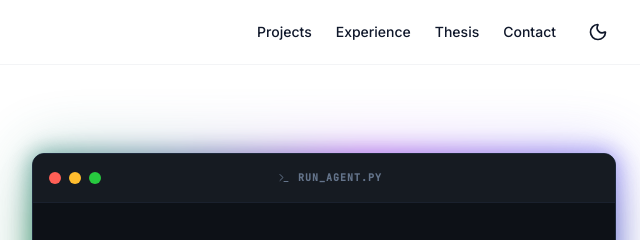
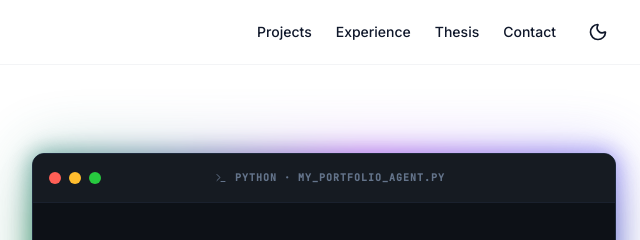
Before and after one commit to anieum/anieum.github.io, a plain HTML site: page index.html in a window 1280 px wide. Shown: the top 240 px of the page, 640-1280 px from the left. Drawn offline with nearby package versions, Linux system fonts and the light colour scheme; a script that the page names is missing.

Commit message:
chore: Adjust terminal title

```diff
--- a/index.html
+++ b/index.html
@@ -323,7 +323,7 @@
                         <div id="header-title"
                             class="text-slate-500 text-[10px] font-bold tracking-widest uppercase flex items-center gap-2 font-mono">
                             <i data-lucide="terminal" class="w-3 h-3"></i>
-                            run_agent.py
+                            python · my_portfolio_agent.py
                         </div>
                         <div class="w-10"></div> <!-- Spacer for centering -->
                     </div>
```
